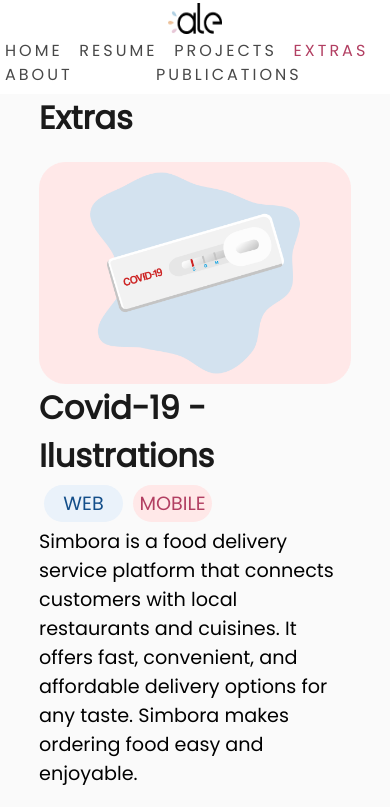
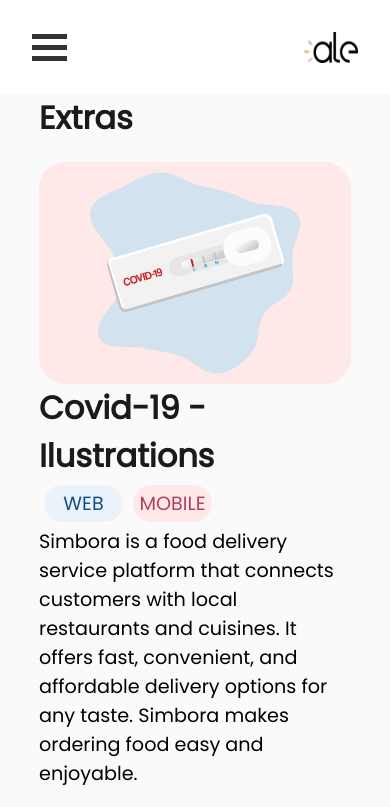
Before and after one commit to maikonigor/ale-portfolio, a Next.js app: page /extras/extras in a window 390 px wide. Shown: the top 807 px of the page. Built offline with nearby package versions, Linux system fonts and the light colour scheme.

Commit message:
mobile menu

```diff
--- /dev/null
+++ b/components/hamburger-menu/hamburgerMenu.js
@@ -0,0 +1,23 @@
+import { useState } from 'react';
+import style from './hamburgerStyle.module.css'
+
+export default function HamburgerMenuIcon({className, onPress}) {
+
+    const [isClose, setIsClose] = useState(true);
+
+    const openClass = isClose
+        ? `${style.hamburgerMenu}`
+        : `${style.hamburgerMenu} ${style.change}`
+
+        const eventHandler = ()=>{
+            setIsClose(!isClose);
+            onPress();
+        }
+    return (
+        <div className={`${openClass} ${className} `} onClick={()=>eventHandler()}>
+            <div className={style.bar1}></div>
+            <div className={style.bar2}></div>
+            <div className={style.bar3}></div>
+        </div>
+    )
+}
--- /dev/null
+++ b/components/hamburger-menu/hamburgerStyle.module.css
@@ -0,0 +1,26 @@
+/* .hamburgerMenu{
+    display: inline-block;
+    cursor: pointer;
+} */
+
+.hide{
+    display: none;
+}
+
+.bar1, .bar2, .bar3 {
+    width: 35px;
+    height: 5px;
+    background-color: #333;
+    margin: 6px 0;
+    transition: 0.4s;
+  }
+
+  .change .bar1 {
+    transform: translate(0, 11px) rotate(-45deg);
+  }
+
+  .change .bar2 {opacity: 0;}
+
+  .change .bar3 {
+    transform: translate(0, -11px) rotate(45deg);
+  }
--- a/components/layout.js
+++ b/components/layout.js
@@ -4,6 +4,8 @@ import styles from './layout.module.css';
 import { Poppins } from 'next/font/google';
 import { useRouter } from 'next/router';
 import Link from 'next/link';
+import HamburgerMenuIcon from './hamburger-menu/hamburgerMenu';
+import { useState } from 'react';
 
 const poppins = Poppins(
     {
@@ -29,6 +31,12 @@ const navItems =
 
 
 export default function Layout({ children, page }) {
+    const [isClose, setIsClose] = useState(true);
+
+    const openClass = isClose
+        ? `${styles.mobileMenu}`
+        : `${styles.mobileMenu} ${styles.showMobileMenu}`
+
     const router = useRouter();
     return (
         <div>
@@ -51,6 +59,19 @@ export default function Layout({ children, page }) {
                 <meta name="og:title" content={siteTitle} />
                 <meta name="twitter:card" content="summary_large_image" />
             </Head>
+            <div className={`${openClass}`}>
+                <ul className={styles.navitems}>
+                    {
+                        navItems.map((item, index) => {
+                            return (
+                                <li className={styles.navItem + ' ' + (item.route == router.pathname ? styles.active : '')}>
+                                    <Link href={item.route}>{item.title}</Link>
+                                </li>
+                            )
+                        })
+                    }
+                </ul>
+            </div>
             <header className={styles.header}>
                 <nav className={styles.nav}>
                     <Link href='/'>
@@ -59,20 +80,26 @@ export default function Layout({ children, page }) {
                             src="/images/logo.png"
                             height={31}
                             width={54}
+                            className={styles.logo}
                             alt="logo"
                         />
                     </Link>
+
+                    <HamburgerMenuIcon className={styles.hamburgerIcon} onPress={() => setIsClose(!isClose)} ></HamburgerMenuIcon>
+
+                    <div className={styles.menu}>
                         <ul className={styles.navitems}>
                             {
                                 navItems.map((item, index) => {
                                     return (
-                                    <li className={styles.navItem +' '+ (item.route == router.pathname? styles.active:'')}>
+                                        <li className={styles.navItem + ' ' + (item.route == router.pathname ? styles.active : '')}>
                                             <Link href={item.route}>{item.title}</Link>
                                         </li>
                                     )
                                 })
                             }
                         </ul>
+                    </div>
 
                 </nav>
             </header>
--- a/components/layout.module.css
+++ b/components/layout.module.css
@@ -6,12 +6,11 @@
 
 .header {
     width: 100%;
-    height: 94px;
+    min-height: 94px;
     display: flex;
     align-items: center;
     justify-content: center;
 }
-
 
 .nav {
     width: 100%;
@@ -21,6 +20,19 @@
     align-items: center;
     justify-content: center;
     flex-wrap: wrap;
+}
+
+.logo {
+    margin-right: 3rem;
+}
+
+
+.menu {
+    width: 60%
+}
+
+.hamburgerIcon {
+    display: none;
 }
 
 .navitems {
@@ -45,7 +57,7 @@
     flex-grow: 1.2;
 }
 
-.active{
+.active {
     color: #B23F62;
 }
 
@@ -56,7 +68,7 @@
     color: #B23F62;
 }
 
-.body{
+.body {
     background-color: #FAFAFA;
 }
 
@@ -84,3 +96,67 @@
 .backToHome {
     margin: 3rem 0 0;
 }
+
+.mobileMenu {
+    display: none;
+}
+
+@media all and (max-width: 950px) {
+
+    .nav {
+        justify-content: space-between;
+        flex-wrap: wrap;
+        position: relative;
+        flex-direction: row-reverse;
+    }
+
+    .navitems {
+        flex-direction: column;
+        justify-content: space-evenly;
+        align-items: center;
+        height: 70%;
+        margin-top: 94px;
+
+    }
+
+    .hamburgerIcon {
+        display: inline-block;
+        cursor: pointer;
+        margin-left: 2rem;
+    }
+
+    .menu {
+        display: none;
+    }
+
+    .mobileMenu {
+
+        display: none;
+    }
+
+    .showMobileMenu {
+        display: flex;
+        align-items: start;
+        justify-content: center;
+        background-color: #FFE8E8;
+        position: absolute;
+        height: 100%;
+        width: 50%;
+        left: 0;
+        animation: slideright 0.3s;
+    }
+
+    @keyframes slideright {
+        from {
+            left: -1000px;
+        }
+        to {
+            left: 0;
+        }
+    }
+
+    .logo {
+        margin-right: 2rem;
+    }
+
+}
```
Lines whose indentation alone changed are shown as unchanged.
